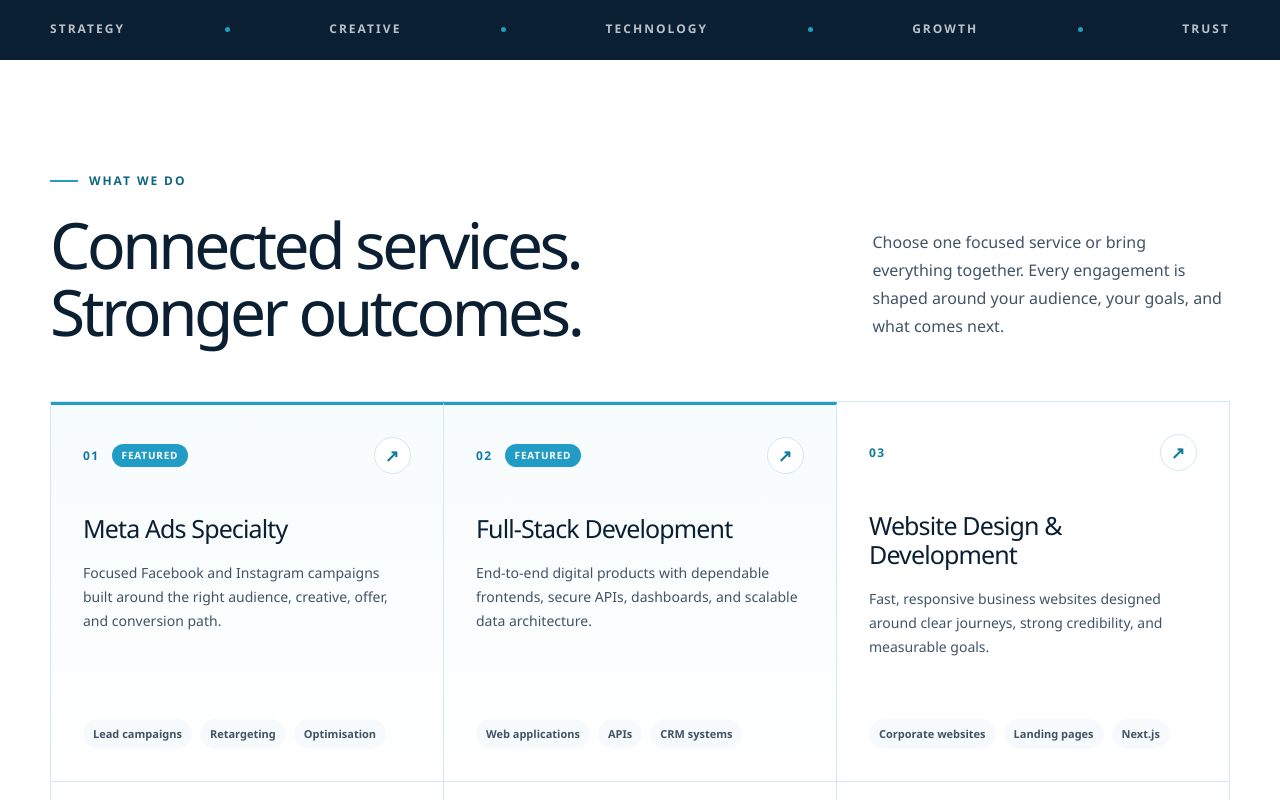
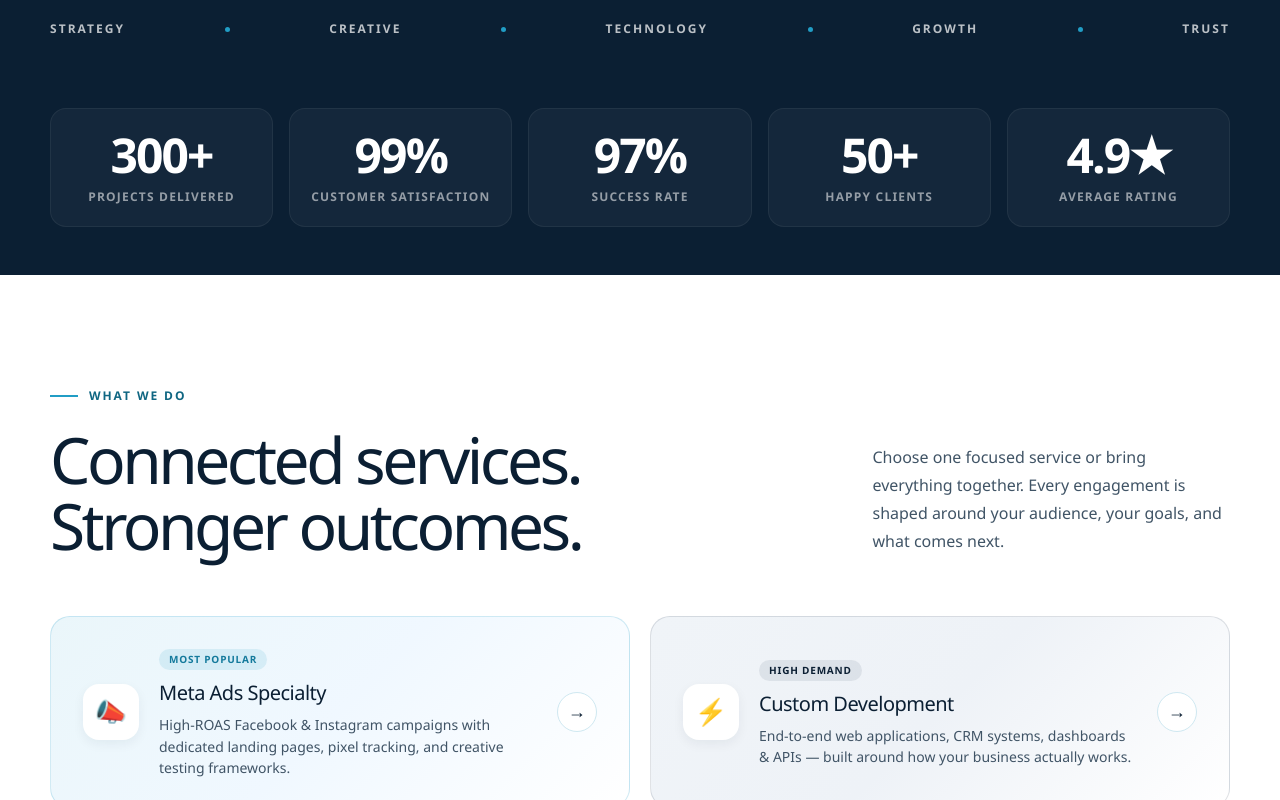
Before and after one commit to Sierra117marksman/Digitrust_solutions, a Next.js app: page / in a window 1280 px wide. Shown: the part 660-1460 px from the top of the page. Built offline with nearby package versions, Linux system fonts and the light colour scheme; no server answers.

Commit message:
feat: add results strip and spotlight cards for Meta Ads and Custom Dev

```diff
--- a/app/globals.css
+++ b/app/globals.css
@@ -662,6 +662,155 @@ a {
   color: var(--slate);
   font-size: 16px;
   line-height: 1.75;
+}
+
+/* Results Strip */
+.results-strip {
+  background: var(--navy);
+  padding: 48px 0;
+  overflow: hidden;
+}
+
+.results-grid {
+  display: grid;
+  grid-template-columns: repeat(5, 1fr);
+  gap: 16px;
+}
+
+.result-item {
+  text-align: center;
+  padding: 20px 12px;
+  border-radius: 16px;
+  background: rgba(255, 255, 255, 0.04);
+  border: 1px solid rgba(255, 255, 255, 0.06);
+}
+
+.result-item strong {
+  display: block;
+  font-size: clamp(32px, 4vw, 48px);
+  font-weight: 850;
+  color: var(--white);
+  letter-spacing: -0.04em;
+  line-height: 1.1;
+}
+
+.result-item span {
+  display: block;
+  margin-top: 6px;
+  color: rgba(255, 255, 255, 0.55);
+  font-size: 12px;
+  font-weight: 700;
+  letter-spacing: 0.1em;
+  text-transform: uppercase;
+}
+
+/* Spotlight Cards */
+.spotlight-row {
+  display: grid;
+  grid-template-columns: 1fr 1fr;
+  gap: 20px;
+  margin-bottom: 40px;
+}
+
+.spotlight-card {
+  position: relative;
+  display: flex;
+  align-items: center;
+  gap: 20px;
+  padding: 28px 32px;
+  border-radius: 20px;
+  border: 1px solid var(--border);
+  text-decoration: none;
+  overflow: hidden;
+  transition: transform 250ms cubic-bezier(0.16, 1, 0.3, 1),
+              box-shadow 250ms cubic-bezier(0.16, 1, 0.3, 1);
+}
+
+.spotlight-card:hover {
+  transform: translateY(-4px);
+  box-shadow: 0 20px 40px rgba(11, 31, 51, 0.1);
+}
+
+.spotlight-meta {
+  background: linear-gradient(135deg, #eaf6fa 0%, #f0f8ff 50%, #fff 100%);
+  border-color: rgba(33, 157, 197, 0.2);
+}
+
+.spotlight-dev {
+  background: linear-gradient(135deg, #f0f4f8 0%, #eef2f7 50%, #fff 100%);
+  border-color: rgba(11, 31, 51, 0.12);
+}
+
+.spotlight-icon {
+  flex-shrink: 0;
+  width: 56px;
+  height: 56px;
+  display: grid;
+  place-items: center;
+  border-radius: 16px;
+  font-size: 26px;
+  background: var(--white);
+  box-shadow: 0 4px 12px rgba(11, 31, 51, 0.06);
+}
+
+.spotlight-content {
+  flex: 1;
+  min-width: 0;
+}
+
+.spotlight-label {
+  display: inline-block;
+  padding: 3px 10px;
+  border-radius: 99px;
+  font-size: 10px;
+  font-weight: 800;
+  letter-spacing: 0.08em;
+  text-transform: uppercase;
+  margin-bottom: 8px;
+}
+
+.spotlight-meta .spotlight-label {
+  background: rgba(33, 157, 197, 0.12);
+  color: var(--blue-dark);
+}
+
+.spotlight-dev .spotlight-label {
+  background: rgba(11, 31, 51, 0.08);
+  color: var(--navy);
+}
+
+.spotlight-content h3 {
+  margin: 0 0 6px;
+  font-size: 20px;
+  color: var(--navy);
+  letter-spacing: -0.025em;
+}
+
+.spotlight-content p {
+  margin: 0;
+  font-size: 14px;
+  line-height: 1.55;
+  color: var(--slate);
+}
+
+.spotlight-arrow {
+  flex-shrink: 0;
+  width: 40px;
+  height: 40px;
+  display: grid;
+  place-items: center;
+  border-radius: 50%;
+  background: var(--white);
+  border: 1px solid var(--border);
+  color: var(--navy);
+  font-size: 18px;
+  transition: transform 200ms ease, background 200ms ease;
+}
+
+.spotlight-card:hover .spotlight-arrow {
+  background: var(--navy);
+  color: var(--white);
+  transform: translateX(4px);
 }
 
 .service-grid {
@@ -2539,6 +2688,20 @@ a {
   .testimonial-grid { grid-template-columns: repeat(2, 1fr); }
   .service-card { min-height: 370px; }
   .stack-note { grid-template-columns: 1fr; gap: 10px; }
+
+  /* Results strip — tablet */
+  .results-grid {
+    grid-template-columns: repeat(3, 1fr);
+  }
+  .result-item:nth-child(4),
+  .result-item:nth-child(5) {
+    grid-column: auto;
+  }
+
+  /* Spotlight cards — tablet */
+  .spotlight-row {
+    grid-template-columns: 1fr;
+  }
   .why-visual { min-height: 480px; }
   .contact-copy { max-width: 620px; }
   .contact-details { grid-template-columns: 1fr 1fr; }
@@ -2631,6 +2794,33 @@ a {
   .stack-grid { grid-template-columns: 1fr; }
   .stack-card { min-height: 0; padding: 24px; }
   .stack-note { padding: 22px; }
+
+  /* Results strip — phone */
+  .results-strip { padding: 32px 0; }
+  .results-grid {
+    grid-template-columns: 1fr 1fr;
+    gap: 12px;
+  }
+  .result-item { padding: 16px 8px; }
+  .result-item strong { font-size: 28px; }
+  .result-item span { font-size: 10px; }
+
+  /* Spotlight cards — phone */
+  .spotlight-row { gap: 14px; margin-bottom: 28px; }
+  .spotlight-card {
+    padding: 20px;
+    gap: 14px;
+    flex-wrap: wrap;
+  }
+  .spotlight-icon {
+    width: 44px;
+    height: 44px;
+    font-size: 20px;
+    border-radius: 12px;
+  }
+  .spotlight-content h3 { font-size: 17px; }
+  .spotlight-content p { font-size: 13px; }
+  .spotlight-arrow { display: none; }
   .approach-grid { gap: 50px; }
   .why-visual { min-height: 405px; border-radius: 26px; }
   .why-dartboard { width: 240px; height: 240px; }
--- a/app/page.tsx
+++ b/app/page.tsx
@@ -85,16 +85,16 @@ export default function Home() {
             </div>
             <div className="hero-proof" aria-label="Key business strengths">
               <div>
-                <strong>8</strong>
-                <span>Core services</span>
+                <strong>300+</strong>
+                <span>Projects delivered</span>
               </div>
               <div>
-                <strong>360°</strong>
-                <span>Digital delivery</span>
+                <strong>99%</strong>
+                <span>Client satisfaction</span>
               </div>
               <div>
-                <strong>GGM</strong>
-                <span>Gurugram based</span>
+                <strong>97%</strong>
+                <span>Success rate</span>
               </div>
             </div>
           </div>
@@ -158,6 +158,32 @@ export default function Home() {
         </div>
       </section>
 
+      {/* Results Strip */}
+      <section className="results-strip" aria-label="Track record">
+        <div className="container results-grid">
+          <div className="result-item">
+            <strong>300+</strong>
+            <span>Projects Delivered</span>
+          </div>
+          <div className="result-item">
+            <strong>99%</strong>
+            <span>Customer Satisfaction</span>
+          </div>
+          <div className="result-item">
+            <strong>97%</strong>
+            <span>Success Rate</span>
+          </div>
+          <div className="result-item">
+            <strong>50+</strong>
+            <span>Happy Clients</span>
+          </div>
+          <div className="result-item">
+            <strong>4.9★</strong>
+            <span>Average Rating</span>
+          </div>
+        </div>
+      </section>
+
       <section className="section services-section" id="services">
         <div className="container">
           <div className="section-heading split-heading">
@@ -170,6 +196,28 @@ export default function Home() {
               engagement is shaped around your audience, your goals, and what
               comes next.
             </p>
+          </div>
+
+          {/* Spotlight Cards — Meta Ads & Custom Development */}
+          <div className="spotlight-row">
+            <Link href="/services/meta-ads" className="spotlight-card spotlight-meta">
+              <div className="spotlight-icon">📣</div>
+              <div className="spotlight-content">
+                <span className="spotlight-label">Most Popular</span>
+                <h3>Meta Ads Specialty</h3>
+                <p>High-ROAS Facebook & Instagram campaigns with dedicated landing pages, pixel tracking, and creative testing frameworks.</p>
+              </div>
+              <span className="spotlight-arrow" aria-hidden="true">→</span>
+            </Link>
+            <Link href="/services/full-stack-development" className="spotlight-card spotlight-dev">
+              <div className="spotlight-icon">⚡</div>
+              <div className="spotlight-content">
+                <span className="spotlight-label">High Demand</span>
+                <h3>Custom Development</h3>
+                <p>End-to-end web applications, CRM systems, dashboards & APIs — built around how your business actually works.</p>
+              </div>
+              <span className="spotlight-arrow" aria-hidden="true">→</span>
+            </Link>
           </div>
 
           <div className="service-grid">
```
